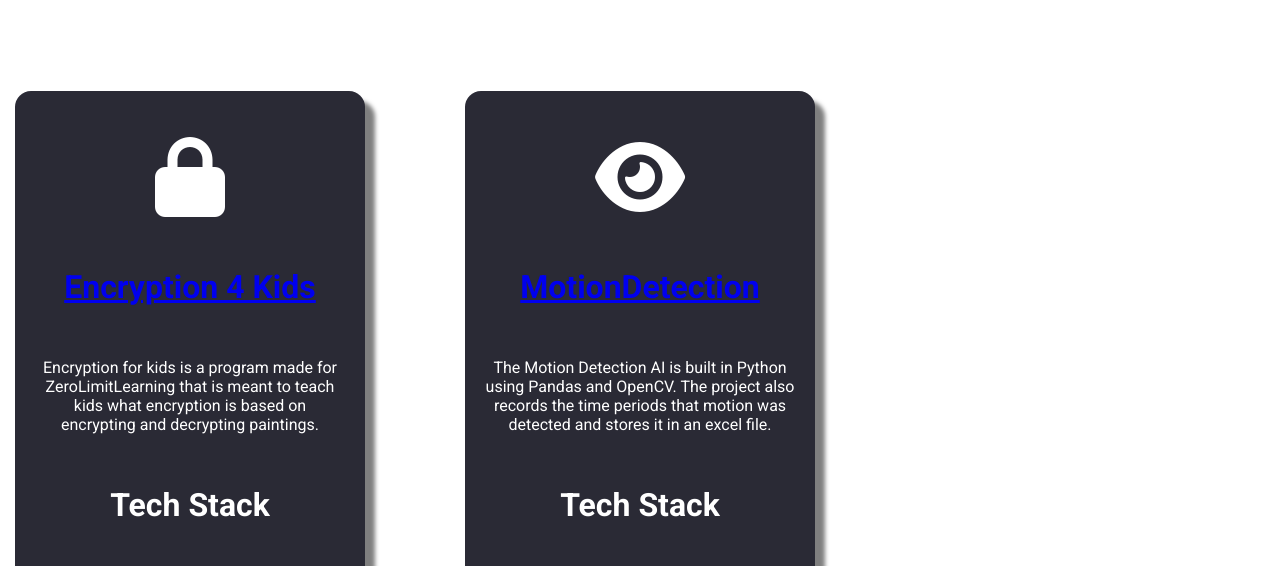
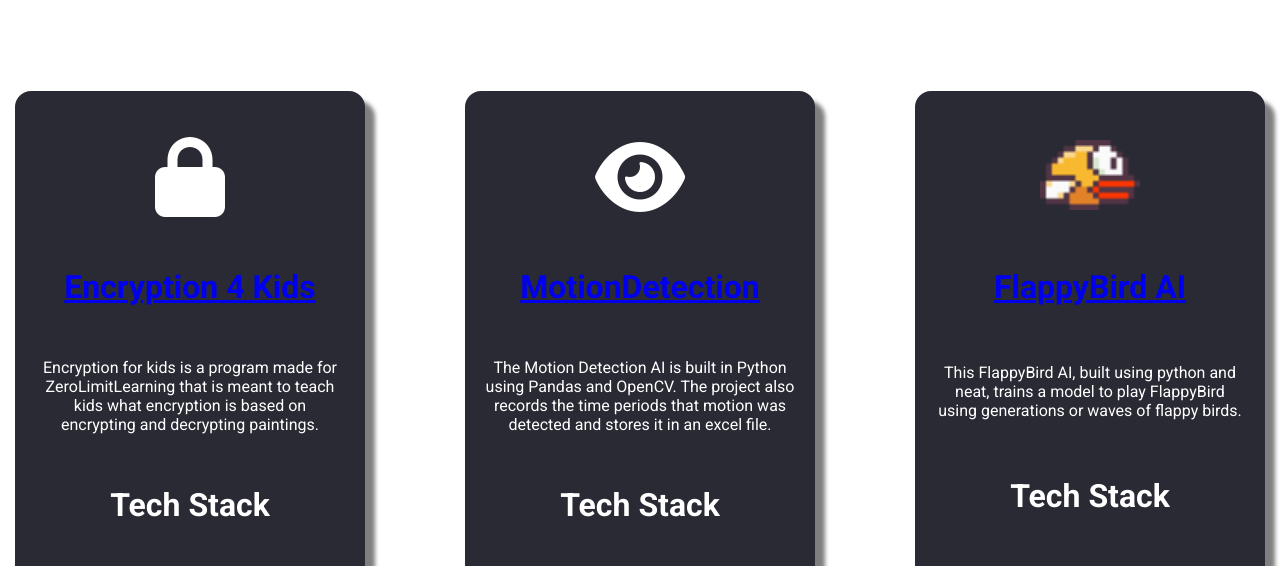
Before and after one commit to DavidUlloa6310/Personal-Site-2, a plain HTML site: page index.html in a window 1280 px wide. Shown: the part 2614-3180 px from the top of the page. Drawn offline with Linux system fonts and the light colour scheme; a script that the page names is missing.

Commit message:
Added FlappyBird Card

```diff
--- a/index.html
+++ b/index.html
@@ -84,9 +84,9 @@
         <h3>Hello,</h3>
         <p>
           my name is David Ulloa and I'm a passionate programmer whose always
-          learning and fighting for to make a better more collobrative world.
-          I'm always up to learn more and be flexible whether it be in learning
-          new technologies, or working in new environments.
+          learning and fighting to make a better more collobrative world. I'm
+          always up to learn more and be flexible whether it be in learning new
+          technologies, or working in new environments.
         </p>
       </div>
 
@@ -226,6 +226,27 @@
             <img src="images/python.png" alt="Python" class="logo" />
           </div>
         </div>
+
+        <div class="card">
+          <img
+            src="./images/flappybird.png"
+            alt="FlappyBird"
+            style="width: 100px"
+          />
+          <h3 class="clickable">
+            <a href="https://github.com/DavidUlloa6310/MotionDetection"
+              >FlappyBird AI</a
+            >
+          </h3>
+          <p class="text-align-center">
+            This FlappyBird AI, built using python and neat, trains a model to
+            play FlappyBird using generations or waves of flappy birds.
+          </p>
+          <h3>Tech Stack</h3>
+          <div class="tech-stack">
+            <img src="images/python.png" alt="Python" class="logo" />
+          </div>
+        </div>
       </div>
     </section>
 
```
Also changed, not shown: images/flappybird.png (added).
